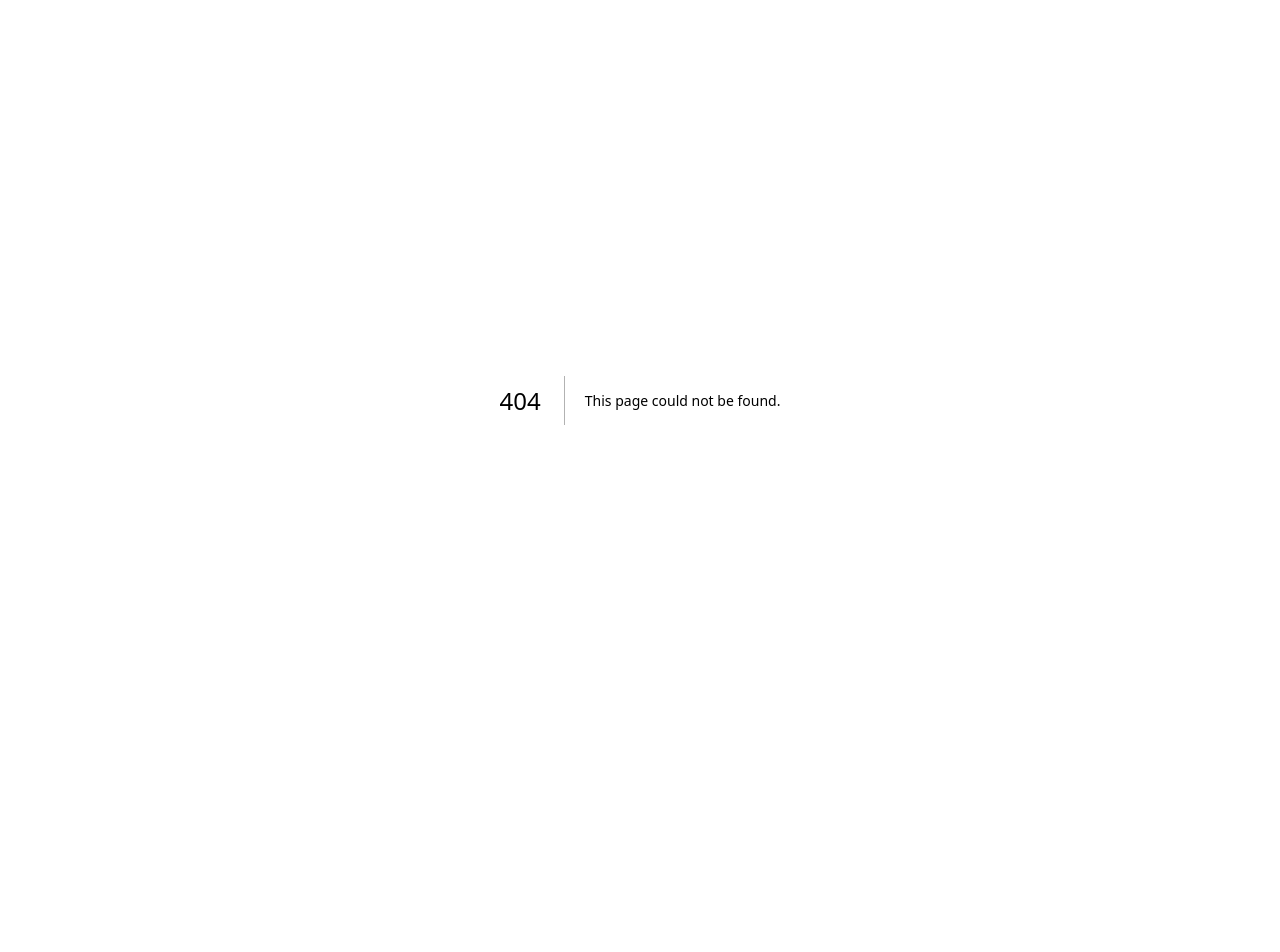
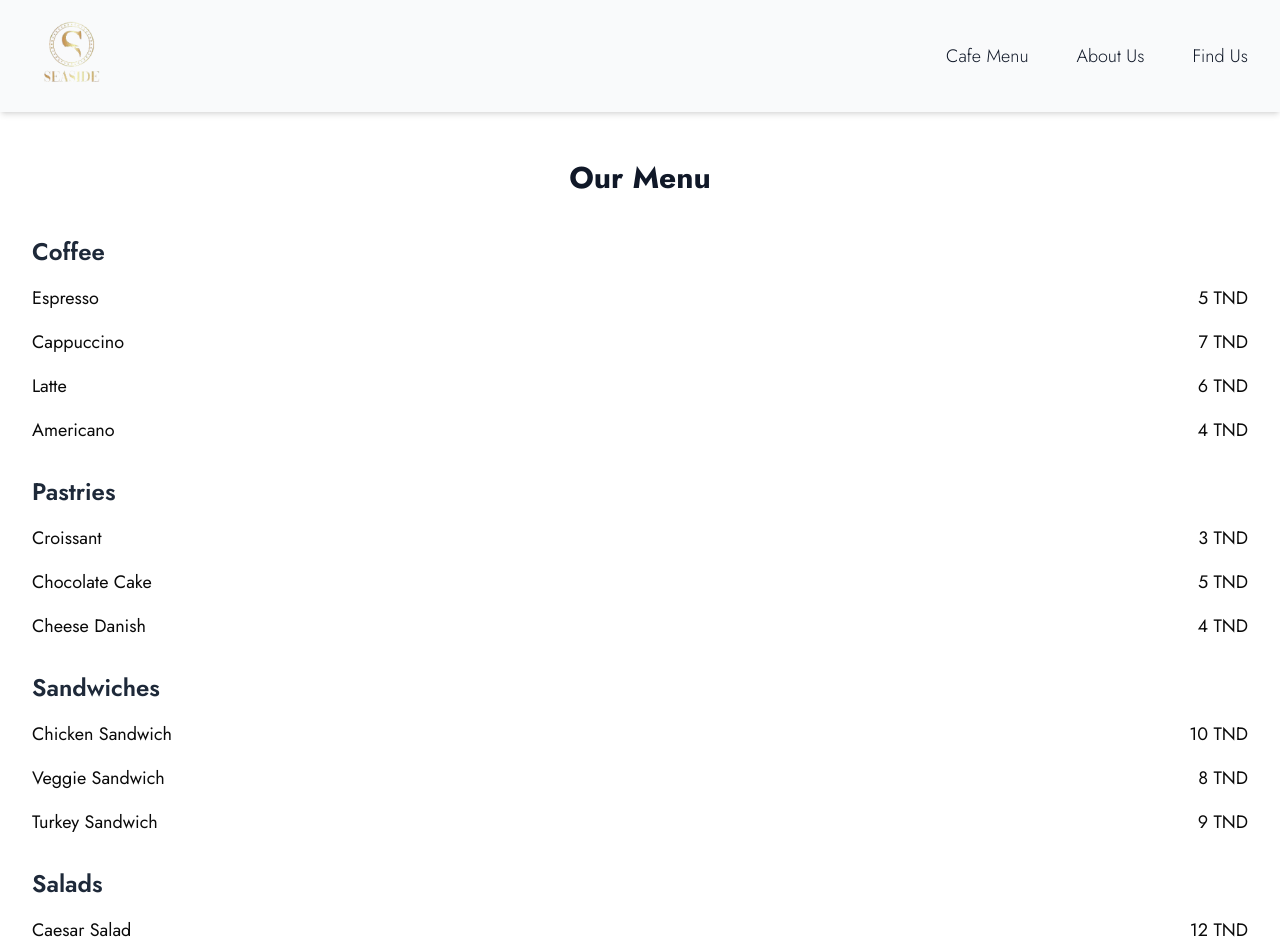
Before and after one commit to IMSET-Sousse/SeaSideCafe, a Next.js app in the folder Frontend/: page /Menu in a window 1280 px wide. Before the commit this address had no page. Shown: the top 952 px of the page. Before the commit the page ends 800 px from the top, so only its background shows below. Built offline with nearby package versions, Linux system fonts and the light colour scheme.

Commit message:
add menu component

```diff
--- /dev/null
+++ b/Frontend/app/Menu/menuData.js
@@ -0,0 +1,36 @@
+// menuData.js
+export const menuData = [
+    {
+      category: "Coffee",
+      items: [
+        { name: "Espresso", price: 5 },
+        { name: "Cappuccino", price: 7 },
+        { name: "Latte", price: 6 },
+        { name: "Americano", price: 4 },
+      ],
+    },
+    {
+      category: "Pastries",
+      items: [
+        { name: "Croissant", price: 3 },
+        { name: "Chocolate Cake", price: 5 },
+        { name: "Cheese Danish", price: 4 },
+      ],
+    },
+    {
+      category: "Sandwiches",
+      items: [
+        { name: "Chicken Sandwich", price: 10 },
+        { name: "Veggie Sandwich", price: 8 },
+        { name: "Turkey Sandwich", price: 9 },
+      ],
+    },
+    {
+      category: "Salads",
+      items: [
+        { name: "Caesar Salad", price: 12 },
+        { name: "Greek Salad", price: 11 },
+        { name: "Chicken Salad", price: 14 },
+      ],
+    },
+  ];
--- /dev/null
+++ b/Frontend/app/Menu/page.tsx
@@ -0,0 +1,35 @@
+'use client';
+
+import Header from '../_components/Header'; // Import the Header component
+import { menuData } from './menuData'; // Import the menuData
+import Footer from '../_components/Footer'; // Import the Footer component
+
+const MenuPage = () => {
+  return (
+    <div>
+      <Header /> {/* Add Header component */}
+
+      <div className="max-w-7xl mx-auto py-12 px-6 sm:px-6 lg:px-8">
+        <h1 className="text-3xl font-bold text-center text-gray-900 mb-10">Our Menu</h1>
+
+        {menuData.map((category, idx) => (
+          <div key={idx} className="mb-8">
+            <h2 className="text-2xl font-semibold text-gray-800">{category.category}</h2>
+            <div className="mt-4 space-y-4">
+              {category.items.map((item, index) => (
+                <div key={index} className="flex justify-between items-center text-lg">
+                  <span>{item.name}</span>
+                  <span>{item.price} TND</span>
+                </div>
+              ))}
+            </div>
+          </div>
+        ))}
+      </div>
+
+      <Footer /> {/* Add Footer component */}
+    </div>
+  );
+};
+
+export default MenuPage;
--- a/Frontend/app/_components/Header.jsx
+++ b/Frontend/app/_components/Header.jsx
@@ -1,53 +1,25 @@
-'use client'
+'use client';
 
-import { useState } from 'react'
-import {
-  Dialog,
-  DialogPanel,
-  PopoverGroup,
+import { useState } from 'react';
+import { Bars3Icon, XMarkIcon } from '@heroicons/react/24/outline';
+import Image from 'next/image';
+import Link from 'next/link'; // Import the Link component from Next.js
 
-} from '@headlessui/react'
-import {
-  ArrowPathIcon,
-  Bars3Icon,
-  ChartPieIcon,
-  CursorArrowRaysIcon,
-  FingerPrintIcon,
-  SquaresPlusIcon,
-  XMarkIcon,
-} from '@heroicons/react/24/outline'
-import { ChevronDownIcon, PhoneIcon, PlayCircleIcon } from '@heroicons/react/20/solid'
-import Image from 'next/image';
-
-const products = [
-  { name: 'Analytics', description: 'Get a better understanding of your traffic', href: '#', icon: ChartPieIcon },
-  { name: 'Engagement', description: 'Speak directly to your customers', href: '#', icon: CursorArrowRaysIcon },
-  { name: 'Security', description: 'Your customers’ data will be safe and secure', href: '#', icon: FingerPrintIcon },
-  { name: 'Integrations', description: 'Connect with third-party tools', href: '#', icon: SquaresPlusIcon },
-  { name: 'Automations', description: 'Build strategic funnels that will convert', href: '#', icon: ArrowPathIcon },
-]
-const callsToAction = [
-  { name: 'Watch demo', href: '#', icon: PlayCircleIcon },
-  { name: 'Contact sales', href: '#', icon: PhoneIcon },
-]
-
-const  Header = () => {
-  const [mobileMenuOpen, setMobileMenuOpen] = useState(false)
+const Header = () => {
+  const [mobileMenuOpen, setMobileMenuOpen] = useState(false);
 
   return (
     <header className="bg-gray-50 shadow-md">
       <nav aria-label="Global" className="mx-auto flex max-w-7xl items-center justify-between p-4 lg:px-8">
+        {/* Logo Section with Link */}
         <div className="flex lg:flex-1">
-            <a href="#" className="-m-1.5 p-1.5">
-              <span className="sr-only">Your Company</span>
-              <Image
-                alt=""
-                src="/coffee/logo.png"
-                height={120}
-                width={80}
-              />
-            </a>
+          <Link href="/" className="-m-1.5 p-1.5">
+            <span className="sr-only">SEASIDE Café & Restaurant</span>
+            <Image alt="SEASIDE Café Logo" src="/coffee/logo.png" height={120} width={80} />
+          </Link>
         </div>
+
+        {/* Mobile Menu Button */}
         <div className="flex lg:hidden">
           <button
             type="button"
@@ -55,63 +27,62 @@ const  Header = () => {
             className="-m-2.5 inline-flex items-center justify-center rounded-md p-2.5 text-gray-700"
           >
             <span className="sr-only">Open main menu</span>
-              <Bars3Icon aria-hidden="true" className="size-6" />
+            <Bars3Icon aria-hidden="true" className="h-6 w-6" />
           </button>
         </div>
-          <PopoverGroup className="hidden lg:flex lg:gap-x-12">
-            <a href="#" className="text-lg font-light transition-all duration-200 ease-in-out hover:scale-105 text-gray-900">
+
+        {/* Desktop Menu Links */}
+        <div className="hidden lg:flex lg:gap-x-12">
+          <Link href="/Menu" className="text-lg font-light transition-all duration-200 ease-in-out hover:scale-105 text-gray-900">
             Cafe Menu
-            </a>
+          </Link>
           <a href="#" className="text-lg font-light transition-all duration-200 ease-in-out hover:scale-105 text-gray-900">
             About Us
           </a>
           <a href="#" className="text-lg font-light transition-all duration-200 ease-in-out hover:scale-105 text-gray-900">
             Find Us
           </a>
+        </div>
+      </nav>
 
-          </PopoverGroup>
-
-        </nav>
-        <Dialog open={mobileMenuOpen} onClose={setMobileMenuOpen} className="lg:hidden">
-          <div className="fixed inset-0 z-10" />
-          <DialogPanel className="fixed inset-y-0 right-0 z-10 w-full overflow-y-auto bg-white px-6 py-6 sm:max-w-sm sm:ring-1 sm:ring-gray-900/10">
+      {/* Mobile Menu Modal */}
+      {mobileMenuOpen && (
+        <div className="fixed inset-0 z-10 bg-white px-6 py-6 sm:max-w-sm sm:ring-1 sm:ring-gray-900/10">
           <div className="flex items-center justify-between">
-              <a href="#" className="-m-1.5 p-1.5">
-                <span className="sr-only">Your Company</span>
-                <Image
-                  alt=""
-                  src="/coffee/logo.png"
-                  height={120}
-                  width={80}
-                />
-              </a>
+            <Link href="/" className="-m-1.5 p-1.5">
+              <span className="sr-only">SEASIDE Café Logo</span>
+              <Image alt="SEASIDE Café Logo" src="/coffee/logo.png" height={120} width={80} />
+            </Link>
             <button
               type="button"
               onClick={() => setMobileMenuOpen(false)}
               className="-m-2.5 rounded-md p-2.5 text-gray-700"
             >
               <span className="sr-only">Close menu</span>
-                <XMarkIcon aria-hidden="true" className="size-6" />
+              <XMarkIcon aria-hidden="true" className="h-6 w-6" />
             </button>
           </div>
+
+          {/* Mobile Menu Links */}
           <div className="mt-6 flow-root">
             <div className="-my-6 divide-y divide-gray-500/10">
               <div className="space-y-2 py-6 flex flex-col">
-                <a data-aos="fade-right" href="#" className="text-lg font-light transition-all duration-200 ease-in-out hover:scale-105 text-gray-900">
+                <Link href="/Menu" className="text-lg font-light transition-all duration-200 ease-in-out hover:scale-105 text-gray-900">
                   Cafe Menu
-                </a>
-                <a data-aos="fade-right" href="#" className="text-lg font-light transition-all duration-200 ease-in-out hover:scale-105 text-gray-900">
+                </Link>
+                <a href="#" className="text-lg font-light transition-all duration-200 ease-in-out hover:scale-105 text-gray-900">
                   About Us
                 </a>
-                <a data-aos="fade-right" href="#" className="text-lg font-light transition-all duration-200 ease-in-out hover:scale-105 text-gray-900">
+                <a href="#" className="text-lg font-light transition-all duration-200 ease-in-out hover:scale-105 text-gray-900">
                   Find Us
                 </a>
               </div>
             </div>
           </div>
-          </DialogPanel>
-        </Dialog>
+        </div>
+      )}
     </header>
-  )
-}
+  );
+};
+
 export default Header;
--- a/Frontend/app/_components/InstantSection.jsx
+++ /dev/null
@@ -1,52 +0,0 @@
-import Image from 'next/image'
-import React from 'react'
-
-import Layout from './Layout';
-const InstantSection = () => {
-  return (
-    <Layout>
-  <div className="bg-gray-50">
-    <div className="grid sm:grid-cols-1 md:grid-cols-2 py-4 gap-6">
-
-      {/* Image Container */}
-      <div data-aos="fade-right" className="flex items-center justify-center order-1 p-4 sm:px-6 relative">
-        <div className="relative w-full max-w-[400px] aspect-[4/3]">
-
-          {/* Background Circle */}
-          <Image
-            alt="circle"
-            src="/coffee/hand-drawn-circle-highlighting-free-png.webp"
-            fill
-            className="object-contain absolute inset-0 z-0 -rotate-[18deg]"
-          />
-
-          {/* Middle Image (Hidden on Small Screens) */}
-          <Image
-            alt="coffee"
-            src="/coffee/coffee-banner.png"
-            fill
-            className="object-contain absolute z-10 -rotate-[15deg] translate-x-[-25%] translate-y-[-5%] hidden md:block"
-          />
-
-          {/* Front Image (Always Visible) */}
-          <Image
-            alt="coffee"
-            src="/coffee/coffee-banner.png"
-            fill
-            className="object-contain relative z-20"
-          />
-
-        </div>
-      </div>
-
-      {/* Text Content */}
-
-
-    </div>
-  </div>
-</Layout>
-
-  )
-}
-
-export default InstantSection
--- a/Frontend/app/layout.js
+++ b/Frontend/app/layout.js
@@ -3,15 +3,14 @@ import "./globals.css";
 
 const jost = Jost({ subsets: ["latin"] });
 
-
 export const metadata = {
-  title: "SEASIDE Café & Restaurant ",
+  title: "SEASIDE Café & Restaurant",
 };
 
 export default function RootLayout({ children }) {
   return (
     <html lang="en">
-      <body className={jost.className} >
+      <body className={jost.className}>
         {children}
       </body>
     </html>
--- a/Frontend/app/page.js
+++ b/Frontend/app/page.js
@@ -4,7 +4,6 @@ import Banner from "./_components/Banner";
 import Explore from "./_components/Explore";
 import Footer from "./_components/Footer";
 import Header from "./_components/Header";
-import InstantSection from "./_components/InstantSection";
 import Testimonials from "./_components/Testimonials";
 import AOS from 'aos';
 import 'aos/dist/aos.css';
@@ -23,7 +22,6 @@ export default function Home() {
       <Header />
       <Banner />
       <Explore />
-      <InstantSection />
       <Testimonials />
       <Footer />
     </div>
--- a/Frontend/package.json
+++ b/Frontend/package.json
@@ -24,6 +24,9 @@
   },
   "devDependencies": {
     "@tailwindcss/postcss": "^4",
-    "tailwindcss": "^4.0.16"
+    "@types/node": "22.14.1",
+    "@types/react": "19.1.2",
+    "tailwindcss": "^4.0.16",
+    "typescript": "5.8.3"
   }
 }
```
Also changed, not shown: Frontend/tsconfig.json (added, +35 -0 lines), Frontend/public/coffee/hand-drawn.png (deleted), 1 other file (tests, documents, lock files or other folders). Lines whose indentation alone changed are shown as unchanged.
